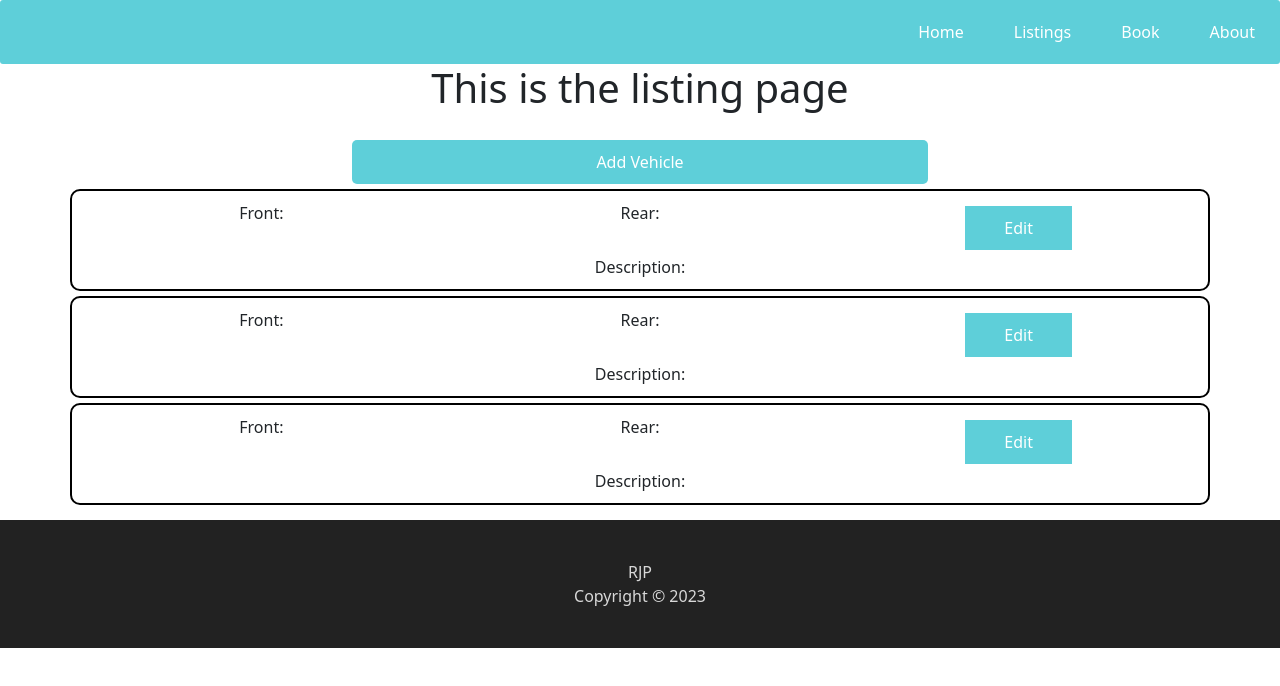
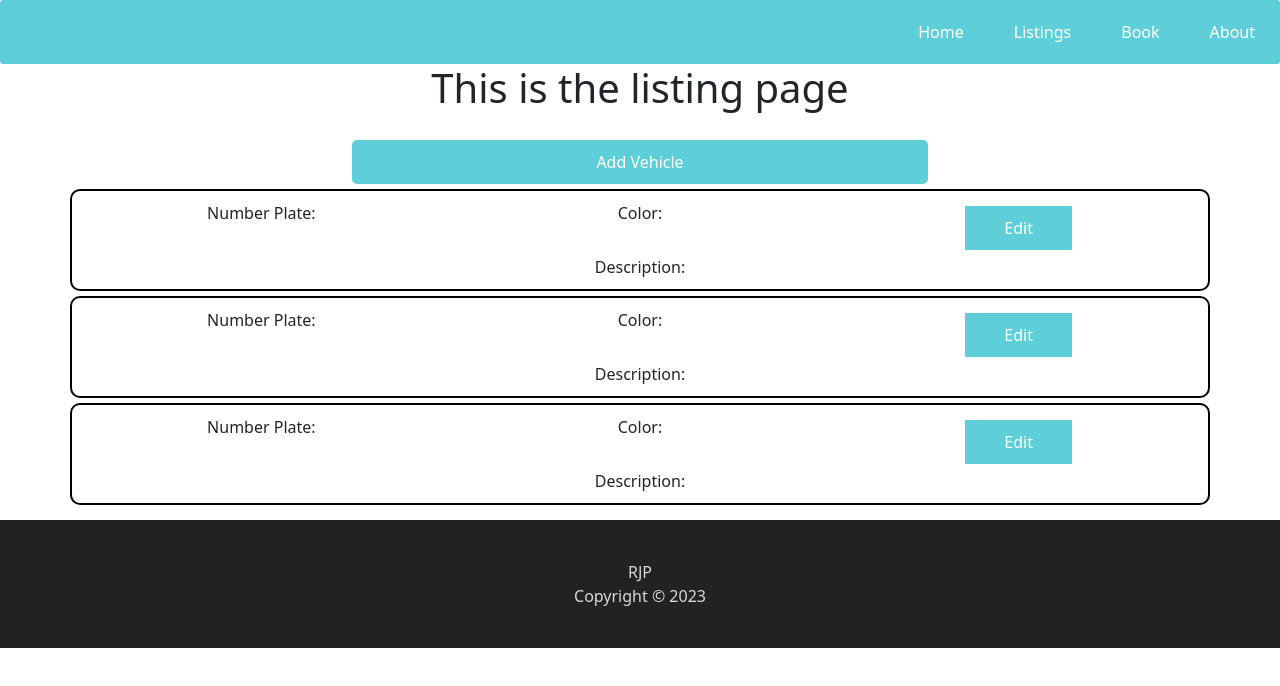
Before and after one commit to RJP-Cab302/FrontEnd, a React (Create React App) app in the folder parking-app/: page /listing in a window 1280 px wide. Shown: the top 686 px of the page. Built offline with nearby package versions, Linux system fonts and the light colour scheme.

Commit message:
minor changes

```diff
--- a/parking-app/src/components/Vehicle.jsx
+++ b/parking-app/src/components/Vehicle.jsx
@@ -2,16 +2,16 @@ import React from "react";
 import './vehicle.css'
 import { useState } from "react";
 export default function Vechicle(props) {
-  const [front, setFront] = useState('');
-  const [rear, setRear] = useState('');
+  const [numberPlate, setNumberPlate] = useState('');
+  const [color, setColor] = useState('');
   const [description, setDescription] = useState('');
   const [isEditing, setIsEditing] = useState(false);
 
-  const changeFront = (event) => {
-    setFront(event.target.value);
+  const changeNumberPlate = (event) => {
+    setNumberPlate(event.target.value);
   };
-  const changeRear = (event) => {
-    setRear(event.target.value);
+  const changeColor = (event) => {
+    setColor(event.target.value);
   };
   const changeDescription = (event) => {
     setDescription(event.target.value);
@@ -36,15 +36,15 @@ export default function Vechicle(props) {
           <div className="row">
             <div className="col">
               <div>
-                <span>Front</span>
+                <span>Number Plate</span>
               </div>
-              <input type="text" value={front} onChange={changeFront} />
+              <input type="text" value={numberPlate} onChange={changeNumberPlate} />
             </div>
             <div className="col">
               <div>
-                <span>Rear</span>
+                <span>Color</span>
               </div>
-              <input type="text" value={rear} onChange={changeRear} />
+              <input type="text" value={color} onChange={changeColor} />
             </div>
           </div>
           <div className="row">
@@ -68,10 +68,10 @@ export default function Vechicle(props) {
       <div className="container">
         <div className="row">
           <div className="col">
-            <span>Front: {front}</span>
+            <span>Number Plate: {numberPlate}</span>
           </div>
           <div className="col">
-            <span>Rear: {rear}</span>
+            <span>Color: {color}</span>
           </div>
           <div className="col"> {/* Add class "align-items-end" to align child elements to bottom */}
             <button className="save-cancel" onClick={handleEditClick}>Edit</button>
```
